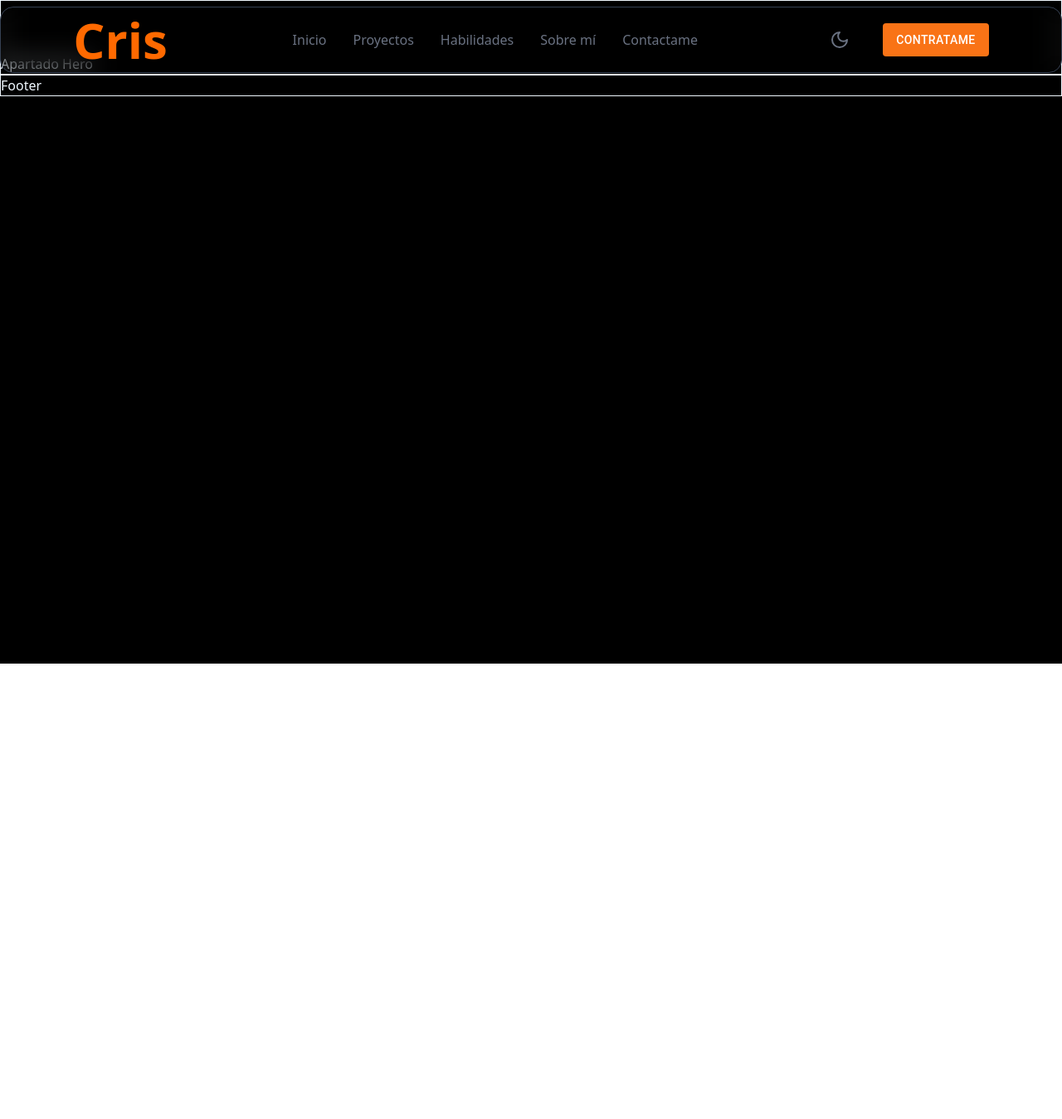
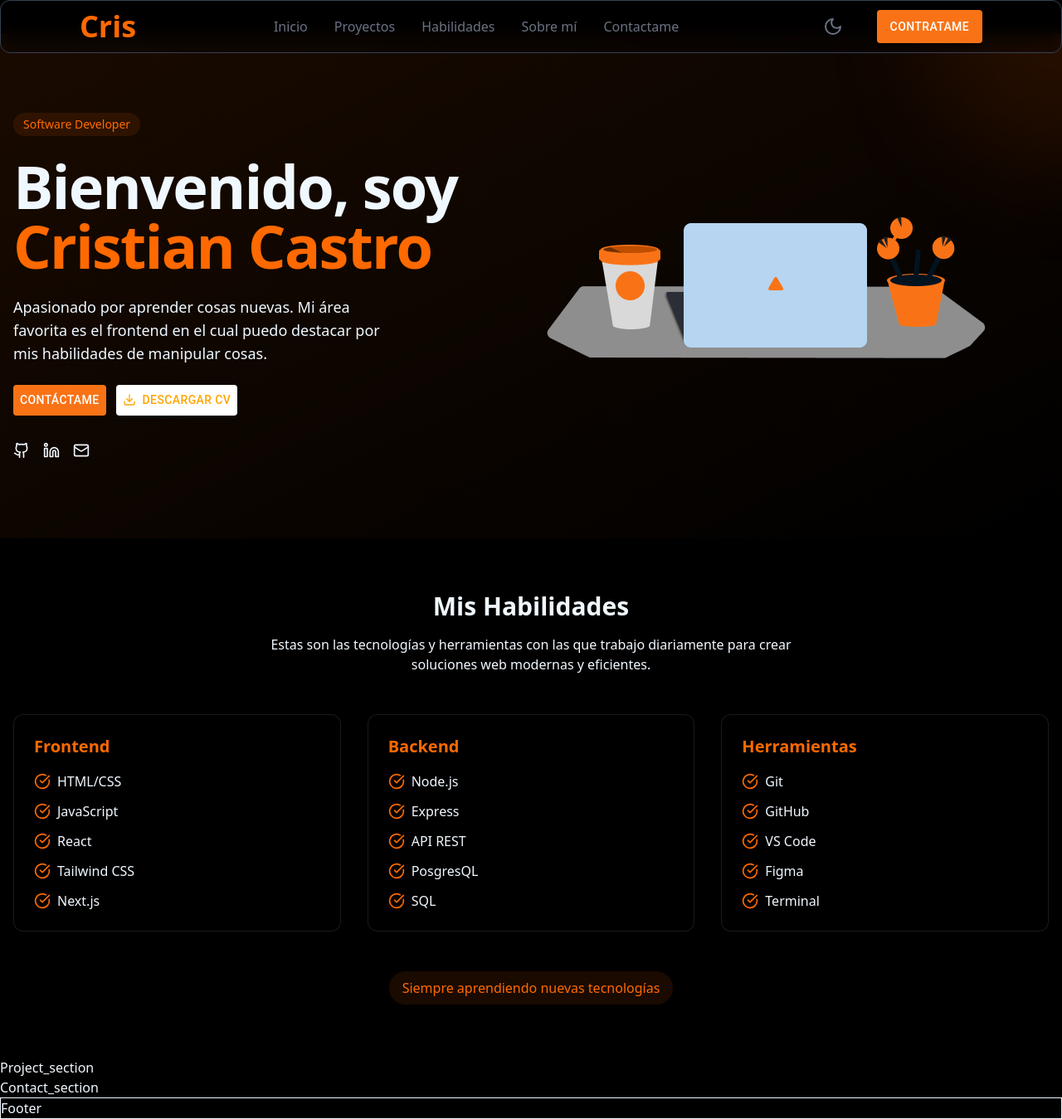
Before and after one commit to SRTENEBROSO00/mi-portafolio, a React (Vite) app: page / in a window 1280 px wide. Shown: the whole page at 83% size. Before the commit the page ends 800 px from the top, so only its background shows below. Built offline with nearby package versions, Linux system fonts and the light colour scheme.

Commit message:
refactor layout and navbar styles; remove unused components and add new sections

```diff
--- a/src/components/Layout.tsx
+++ b/src/components/Layout.tsx
@@ -8,9 +8,9 @@ import Footer from './Footer'
 // Esto tienes que estudiarlo porque se te da muy mal
 export default function Layout({ children }: { children: React.ReactNode }) {
   return (
-    <div className="w-screen h-screen flex flex-col  bg-black">
+    <div className="w-screen h-full flex flex-col justify-between bg-black">
       <NavBar />
-      <main className="pt-16 border">{children}</main>
+      <main className="pt-10">{children}</main>
       <Footer  />
     </div>
   )
--- a/src/components/PortafolioHero.tsx
+++ /dev/null
@@ -1,12 +0,0 @@
-import React from 'react'
-
-function PortafolioHero() {
-  return (
-    <>
-        {/* El Apartado donde me presento */}
-        Apartado Hero
-    </>
-  )
-}
-
-export default PortafolioHero
--- a/src/components/navBar.tsx
+++ b/src/components/navBar.tsx
@@ -17,11 +17,11 @@ function NavBar() {
   return (
 
     // Barra de navegacion
-    <div className='border-gray-700 border rounded-2xl h-20 flex backdrop-blur-lg my-2 fixed w-full top-0 left-0 z-50'>
+    <div className='border-gray-700 rounded-xl h-16 flex backdrop-blur backdrop-brightness-50 border fixed w-full top-0 left-0 z-50'>
       <nav className='flex justify-around items-center w-full p-5'>
         {/* Logo */}
         <div>
-          <p className='text-orange-500 text-6xl font-bold'>Cris</p>
+          <p className='text-orange-500 text-4xl font-bold'>Cris</p>
         </div>
         <div className='flex'>
           {/* Nav */}
--- a/src/components/page.tsx
+++ b/src/components/page.tsx
@@ -1,10 +1,16 @@
 import Layout from './Layout'
-import PortafolioHero from './PortafolioHero'
+import PortafolioHero from './section/PortafolioHero'
+import Skill_section from './section/skill_section'
+import Project_section from './section/Project_section'
+import Contact_section from './section/Contact_section'
 
 function Page() {
   return (
         <Layout>
              <PortafolioHero/>
+             <Skill_section/>
+             <Project_section/>
+             <Contact_section/>
         </Layout>
   )
 }
--- /dev/null
+++ b/src/components/section/Contact_section.tsx
@@ -0,0 +1,9 @@
+import React from 'react'
+
+function Contact_section() {
+  return (
+    <div>Contact_section</div>
+  )
+}
+
+export default Contact_section
--- /dev/null
+++ b/src/components/section/PortafolioHero.tsx
@@ -0,0 +1,60 @@
+import React from 'react'
+import { Button } from '@mui/material'
+import { Github, Linkedin, Mail, Download } from 'lucide-react'
+import { orange } from '@mui/material/colors'
+import doingImg from '../../assets/doing.png'
+
+function PortafolioHero() {
+  return (
+    <div className=''>
+        {/* El Apartado donde me presento */}
+        <div className="relative overflow-hidden">
+      {/* Fondo con gradiente y efecto */}
+      <div className="absolute inset-0 bg-gradient-to-br from-orange-500/10 to-transparent z-0"></div>
+      <div className="absolute -top-40 -right-40 w-80 h-80 bg-orange-500/10 rounded-full blur-3xl"></div>
+
+      <div className="container relative z-10 mx-auto px-4 py-16 md:py-24">
+        <div className="grid gap-8 md:grid-cols-2 items-center">
+          <div className="space-y-6">
+            <div className="inline-block px-3 py-1 rounded-full bg-orange-500/10 text-orange-500 font-medium text-sm">
+              Software Developer
+            </div>
+            <h1 className="text-4xl md:text-5xl lg:text-7xl font-bold tracking-tight">
+              Bienvenido, soy <span className="text-orange-500">Cristian Castro</span>
+            </h1>
+            <p className="text-lg text-muted-foreground max-w-md">
+              Apasionado por aprender cosas nuevas. Mi área favorita es el frontend en el cual puedo destacar por mis
+              habilidades de manipular cosas.
+            </p>
+            <div className="flex flex-wrap gap-3">
+              <Button sx={{backgroundColor: '#F97316', border: 'orange', color: 'white', '&:hover': {backgroundColor: 'white', 'color': 'orange'}}}>
+                Contáctame
+              </Button>
+              <Button sx={{backgroundColor: 'white', border: 'orange', color: 'orange', '&:hover': {backgroundColor: '#F97316', 'color': 'white'}}}>
+                <Download className="mr-2 h-4 w-4" /> Descargar CV
+              </Button>
+            </div>
+            <div className="flex items-center gap-4 pt-2">
+              <a href="#" className="text-muted-foreground hover:text-orange-500 transition-colors">
+                <Github className="h-5 w-5" />
+              </a>
+              <a href="#" className="text-muted-foreground hover:text-orange-500 transition-colors">
+                <Linkedin className="h-5 w-5" />
+              </a>
+              <a href="#" className="text-muted-foreground hover:text-orange-500 transition-colors">
+                <Mail className="h-5 w-5" />
+              </a>
+            </div>
+          </div>
+          <div>
+            {/* Imagen doin */}
+            <img src={doingImg} alt="imagen de landing" />
+          </div>
+        </div>
+      </div>
+    </div>
+    </div>
+  )
+}
+
+export default PortafolioHero
--- /dev/null
+++ b/src/components/section/Project_section.tsx
@@ -0,0 +1,9 @@
+import React from 'react'
+
+function Project_section() {
+  return (
+    <div>Project_section</div>
+  )
+}
+
+export default Project_section
--- /dev/null
+++ b/src/components/section/Skill_section.tsx
@@ -0,0 +1,59 @@
+import React from 'react'
+import { CheckCircle } from 'lucide-react'
+
+function Skill_section() {
+    const skills = [
+        {
+            category: "Frontend",
+            items: ["HTML/CSS", "JavaScript", "React", "Tailwind CSS", "Next.js"],
+        },
+        {
+            category: "Backend",
+            items: ["Node.js", "Express", "API REST", "PosgresQL", "SQL"],
+        },
+        {
+            category: "Herramientas",
+            items: ["Git", "GitHub", "VS Code", "Figma", "Terminal"],
+        },
+    ]
+    return (
+        <div>
+            <section className="py-16 bg-black/50">
+                <div className="container mx-auto px-4">
+                    <div className="text-center mb-12">
+                        <h2 className="text-3xl font-bold mb-4">Mis Habilidades</h2>
+                        <p className="text-muted-foreground max-w-2xl mx-auto">
+                            Estas son las tecnologías y herramientas con las que trabajo diariamente para crear soluciones web modernas
+                            y eficientes.
+                        </p>
+                    </div>
+                    <div className="grid md:grid-cols-3 gap-8">
+                        {skills.map((skillGroup, index) => (
+                            <div
+                                key={index}
+                                className="bg-black/40 backdrop-blur-sm border border-white/10 rounded-xl p-6 hover:border-orange-500/50 transition-all hover:shadow-orange-500/10 hover:shadow-lg"
+                            >
+                                <h3 className="text-xl font-bold mb-4 text-orange-500">{skillGroup.category}</h3>
+                                <ul className="space-y-3">
+                                    {skillGroup.items.map((skill, skillIndex) => (
+                                        <li key={skillIndex} className="flex items-center gap-2">
+                                            <CheckCircle className="h-5 w-5 text-orange-500" />
+                                            <span>{skill}</span>
+                                        </li>
+                                    ))}
+                                </ul>
+                            </div>
+                        ))}
+                    </div>
+                    <div className='mt-12 text-center'>
+                        <div className='inline-block px-4 py-2 rounded-full bg-orange-500/10 text-orange-500 font-medium'>
+                            Siempre aprendiendo nuevas tecnologías
+                        </div>
+                    </div>
+                </div>
+            </section>
+        </div>
+    )
+}
+
+export default Skill_section
--- a/src/components/test.tsx
+++ /dev/null
@@ -1,11 +0,0 @@
-import { Github } from 'lucide-react'
-
-function Test() {
-    return (
-        <div><Github className='h-11 border' />
-
-        </div>
-    )
-}
-
-export default Test
```
